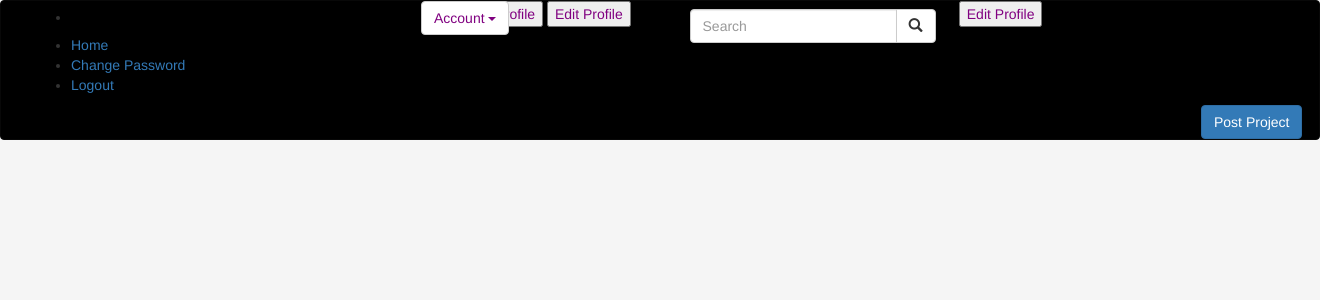
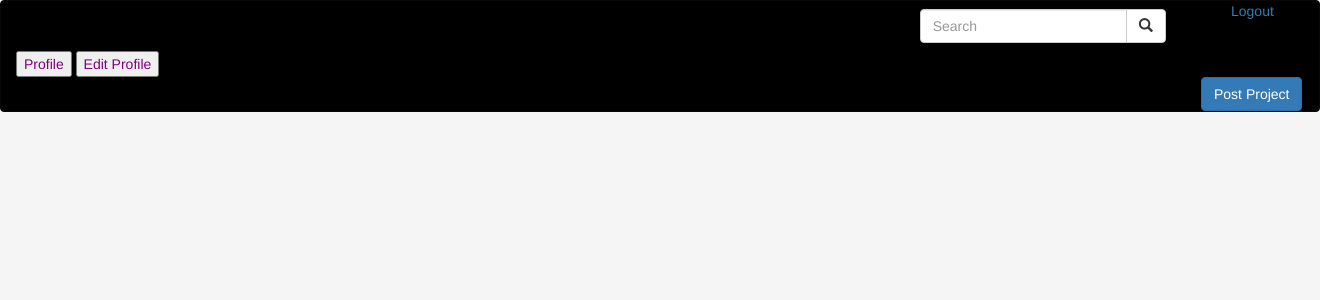
Before and after one commit to HannahChege/Awards, a Django app: page / in a window 1320 px wide. Shown: the top 300 px of the page. Run offline with Django 3.2, Linux system fonts and the light colour scheme; a user stored in the database is signed in; data that the repository does not hold is empty; some libraries are stand-ins or nearby versions.

Commit message:
Changes made to the page

```diff
--- a/awards/templates/navbar.html
+++ b/awards/templates/navbar.html
@@ -19,37 +19,21 @@
               </div>
             </form>
           </div>
-          <a href="/profile/{{user.id}}" style="color:purple;"><button>Profile</button></a>
-          <a href="/newprofile/" style="color:purple;"><button>Edit Profile</button></a>
-
           <div class="col-sm-6 col-md-6">
                 {% if user.is_authenticated %}
-                <ul>
-                  <li class="dropdown">
-                    <a href="#" style="color:purple; margin-left:350px"; class="dropdown-toggle btn btn-default" data-toggle="dropdown" role="button" aria-expanded="false">Account
-                              <span class="caret"></span>
-                          </a>
-                      <li>
-                        <a href="">Home</a>
-                      </li>
-                      <li>
-                        <a href="/accounts/password/change">Change Password</a>
-                      </li>
-                      <li>
-                        <a href="/logout">Logout</a>
-                      </li>
-                    </ul>
-                  </li>
-                </ul>
+                        <a href="/logout" style="margin-left:1200px">Logout</a>
                 {% else %}
                 <li>
                   <a class='btn btn-default' href="/accounts/register/">Login/Register</a>
                 </li>
-
                 {% endif %}
               </div>
             </div>
-            <a href="/profile/" style="color:purple;"  style="margin-left:10px;"><button>Edit Profile</button></a>
+            <div class="profiles">
+            <a href="/profile/{{user.id}}" style="color:purple;"><button>Profile</button></a>
+          <a href="/newprofile/" style="color:purple;"><button>Edit Profile</button></a>
+            <!-- <a href="/profile/" style="color:purple;"  style="margin-left:10px;"><button>Edit Profile</button></a>  -->
+          </div>
   </div>
   <div class="upload_project">
     <a href="new/project"   style="margin-left:1200px"; class="btn btn-primary">Post Project</a>
```
